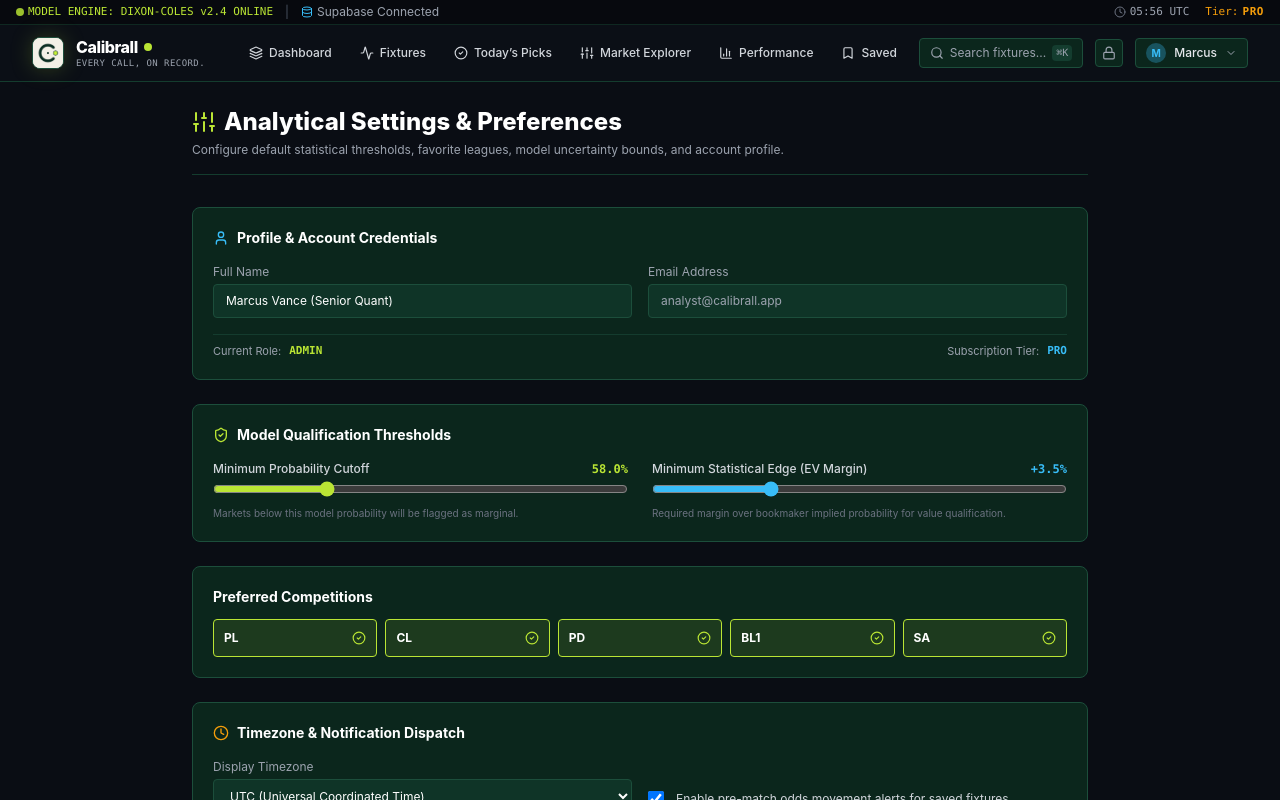
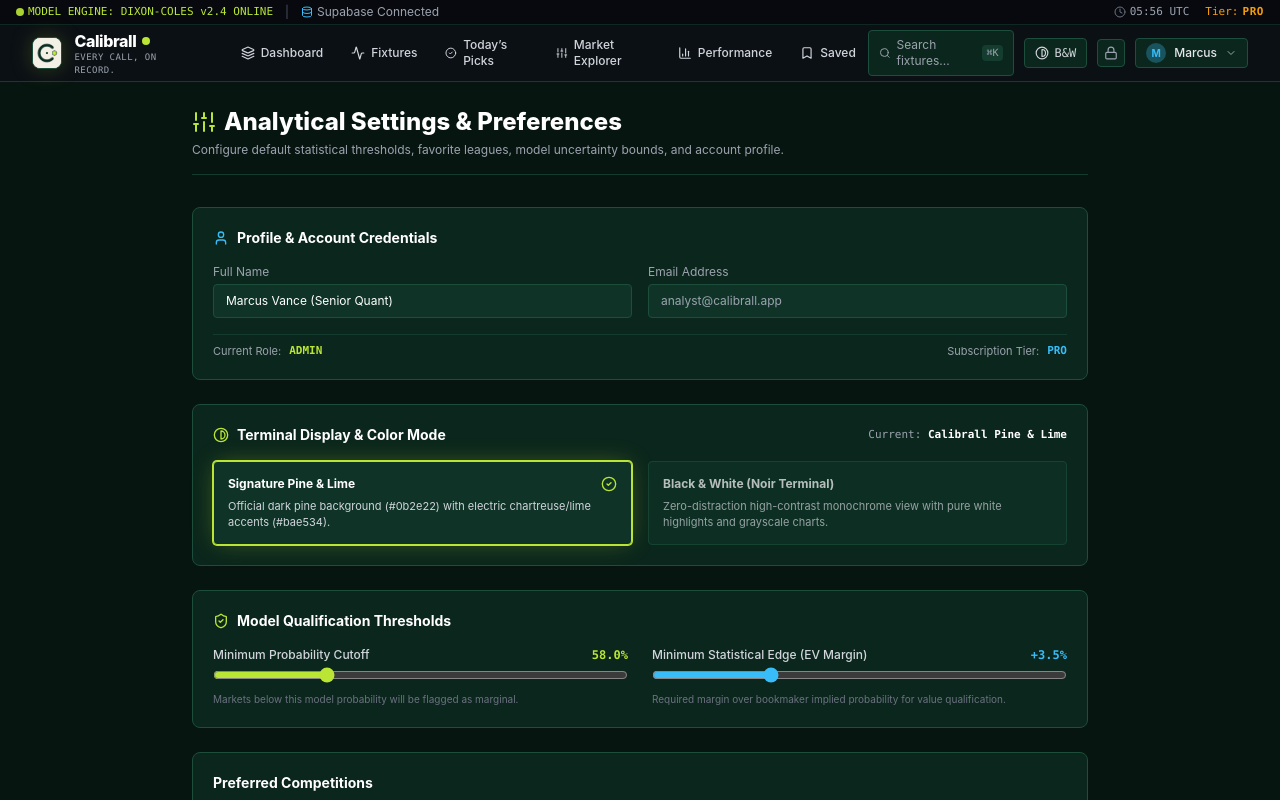
Before and after one commit to Ghreatness-Laboratory/calibrall, a Next.js app: page /settings in a window 1280 px wide. Shown: the top 800 px of the page. Built offline with nearby package versions, Linux system fonts and the light colour scheme; no server answers.

Commit message:
feat: add monochrome mode and stabilize timestamps
- Add monochrome mode to UI with persistent storage
- Stabilize fixture and explanation timestamps
- Refactor fixture state initialization to prevent hydration issues

```diff
--- a/src/app/globals.css
+++ b/src/app/globals.css
@@ -45,3 +45,42 @@
 .glow-border-blue {
   box-shadow: 0 0 16px -3px rgba(56, 189, 248, 0.25);
 }
+
+/* ==========================================================================
+   BLACK & WHITE (MONOCHROME / NOIR TERMINAL) MODE
+   High-contrast, zero-distraction statistical paper terminal aesthetic
+   ========================================================================== */
+
+html.monochrome {
+  filter: grayscale(100%) contrast(110%);
+}
+
+html.monochrome body {
+  background-color: #080808;
+  color: #f3f3f3;
+}
+
+html.monochrome img {
+  filter: grayscale(100%) contrast(120%);
+}
+
+html.monochrome .shadow-glow-lime,
+html.monochrome .shadow-glow-emerald {
+  box-shadow: 0 0 16px -2px rgba(255, 255, 255, 0.3) !important;
+}
+
+html.monochrome .bg-brand-emerald,
+html.monochrome .bg-brand-accent {
+  background-color: #ffffff !important;
+  color: #000000 !important;
+}
+
+html.monochrome .text-brand-emerald,
+html.monochrome .text-brand-accent {
+  color: #ffffff !important;
+}
+
+html.monochrome .border-brand-emerald,
+html.monochrome .border-brand-accent {
+  border-color: #ffffff !important;
+}
--- a/src/app/layout.tsx
+++ b/src/app/layout.tsx
@@ -17,8 +17,15 @@
   children: React.ReactNode;
 }) {
   return (
-    <html lang="en" className="dark">
-      <body className="min-h-screen bg-[#0a0d14] text-gray-100 flex flex-col antialiased selection:bg-brand-emerald selection:text-black">
+    <html lang="en" className="dark" suppressHydrationWarning>
+      <head>
+        <script
+          dangerouslySetInnerHTML={{
+            __html: `try{if(localStorage.getItem('calibrall_monochrome_mode')==='true'){document.documentElement.classList.add('monochrome')}}catch(e){}`,
+          }}
+        />
+      </head>
+      <body className="min-h-screen bg-[#071510] text-[#eeede3] flex flex-col antialiased selection:bg-brand-accent selection:text-black">
         <Navbar />
         <main className="flex-1 max-w-7xl w-full mx-auto px-4 sm:px-6 lg:px-8 py-6">
           {children}
--- a/src/app/settings/page.tsx
+++ b/src/app/settings/page.tsx
@@ -22,20 +22,39 @@
   Save,
   CheckCircle2,
   Trash2,
-  Lock
+  Lock,
+  Contrast
 } from 'lucide-react';
 
 export default function SettingsPage() {
   const [user, setUser] = useState<UserProfile | null>(null);
   const [prefs, setPrefs] = useState<UserPreferences | null>(null);
   const [saveStatus, setSaveStatus] = useState<string>('');
+  const [isMonochrome, setIsMonochrome] = useState<boolean>(false);
 
   useEffect(() => {
     setUser(getStoredUser());
     setPrefs(getStoredPreferences());
+    try {
+      const saved = localStorage.getItem('calibrall_monochrome_mode') === 'true';
+      setIsMonochrome(saved);
+    } catch (e) {}
   }, []);
 
   if (!user || !prefs) return null;
+
+  const handleToggleMonochrome = (enabled: boolean) => {
+    setIsMonochrome(enabled);
+    try {
+      if (enabled) {
+        document.documentElement.classList.add('monochrome');
+        localStorage.setItem('calibrall_monochrome_mode', 'true');
+      } else {
+        document.documentElement.classList.remove('monochrome');
+        localStorage.setItem('calibrall_monochrome_mode', 'false');
+      }
+    } catch (e) {}
+  };
 
   const handleSave = (e: React.FormEvent) => {
     e.preventDefault();
@@ -119,6 +138,59 @@
               <span>Subscription Tier:</span>
               <span className="font-mono uppercase font-bold text-brand-blue">{user.subscriptionTier}</span>
             </div>
+          </div>
+        </div>
+
+        {/* Terminal Theme & Black & White Mode */}
+        <div className="bg-surface-200 border border-border rounded-lg p-5 space-y-4">
+          <div className="flex items-center justify-between">
+            <h2 className="text-sm font-bold text-white flex items-center space-x-2">
+              <Contrast className="w-4 h-4 text-brand-accent" />
+              <span>Terminal Display & Color Mode</span>
+            </h2>
+            <span className="text-[11px] font-mono text-gray-400">
+              Current: <strong className="text-white">{isMonochrome ? 'Black & White (Noir)' : 'Calibrall Pine & Lime'}</strong>
+            </span>
+          </div>
+
+          <div className="grid grid-cols-1 sm:grid-cols-2 gap-4">
+            <button
+              type="button"
+              onClick={() => handleToggleMonochrome(false)}
+              className={`p-3.5 rounded border text-left transition-all ${
+                !isMonochrome
+                  ? 'bg-surface-100 border-brand-accent ring-1 ring-brand-accent shadow-glow-lime'
+                  : 'bg-surface-100 border-border opacity-70 hover:opacity-100'
+              }`}
+            >
+              <div className="flex items-center justify-between mb-1.5">
+                <span className="font-bold text-xs text-white">Signature Pine & Lime</span>
+                {!isMonochrome && <CheckCircle2 className="w-4 h-4 text-brand-accent" />}
+              </div>
+              <p className="text-[11px] text-gray-300">
+                Official dark pine background (#0b2e22) with electric chartreuse/lime accents (#bae534).
+              </p>
+            </button>
+
+            <button
+              type="button"
+              onClick={() => handleToggleMonochrome(true)}
+              className={`p-3.5 rounded border text-left transition-all ${
+                isMonochrome
+                  ? 'bg-white text-black border-white ring-1 ring-white shadow-md'
+                  : 'bg-surface-100 border-border opacity-70 hover:opacity-100'
+              }`}
+            >
+              <div className="flex items-center justify-between mb-1.5">
+                <span className={`font-bold text-xs ${isMonochrome ? 'text-black' : 'text-white'}`}>
+                  Black & White (Noir Terminal)
+                </span>
+                {isMonochrome && <CheckCircle2 className="w-4 h-4 text-black" />}
+              </div>
+              <p className={`text-[11px] ${isMonochrome ? 'text-gray-800' : 'text-gray-300'}`}>
+                Zero-distraction high-contrast monochrome view with pure white highlights and grayscale charts.
+              </p>
+            </button>
           </div>
         </div>
 
--- a/src/components/ExplanationCard.tsx
+++ b/src/components/ExplanationCard.tsx
@@ -116,7 +116,9 @@
         {/* Data Limitations & Sample Size */}
         <div className="pt-2 border-t border-border-subtle flex flex-wrap items-center justify-between text-[11px] text-gray-400">
           <span>Sample basis: {explanation?.sampleSize || 20} matches</span>
-          <span>Timestamp: {new Date(explanation?.generatedAt || Date.now()).toLocaleTimeString()} UTC</span>
+          <span suppressHydrationWarning>
+            Timestamp: {explanation?.generatedAt ? new Date(explanation.generatedAt).toISOString().slice(11, 16) + ' UTC' : '12:00 UTC'}
+          </span>
         </div>
       </div>
     </div>
--- a/src/components/Navbar.tsx
+++ b/src/components/Navbar.tsx
@@ -16,7 +16,8 @@
   User,
   CheckCircle2,
   Lock,
-  ChevronDown
+  ChevronDown,
+  Contrast
 } from 'lucide-react';
 import { getStoredUser, setStoredUser, isSupabaseConfigured } from '@/lib/supabase/client';
 import { UserProfile } from '@/types';
@@ -26,6 +27,7 @@
   const [user, setUser] = useState<UserProfile | null>(null);
   const [userDropdownOpen, setUserDropdownOpen] = useState(false);
   const [timeStr, setTimeStr] = useState<string>('');
+  const [isMonochrome, setIsMonochrome] = useState<boolean>(false);
 
   useEffect(() => {
     setUser(getStoredUser());
@@ -35,8 +37,36 @@
     };
     updateTime();
     const interval = setInterval(updateTime, 10000);
+
+    // Initialize Black & White state
+    try {
+      const saved = localStorage.getItem('calibrall_monochrome_mode') === 'true';
+      setIsMonochrome(saved);
+      if (saved) {
+        document.documentElement.classList.add('monochrome');
+      }
+    } catch (e) {
+      // safe fallback
+    }
+
     return () => clearInterval(interval);
   }, []);
+
+  const toggleMonochrome = () => {
+    const next = !isMonochrome;
+    setIsMonochrome(next);
+    try {
+      if (next) {
+        document.documentElement.classList.add('monochrome');
+        localStorage.setItem('calibrall_monochrome_mode', 'true');
+      } else {
+        document.documentElement.classList.remove('monochrome');
+        localStorage.setItem('calibrall_monochrome_mode', 'false');
+      }
+    } catch (e) {
+      console.error('Failed to save monochrome state', e);
+    }
+  };
 
   const navItems = [
     { label: 'Dashboard', href: '/dashboard', icon: Layers },
@@ -72,9 +102,9 @@
           </span>
         </div>
         <div className="flex items-center space-x-4 font-mono text-[11px]">
-          <span className="flex items-center space-x-1">
+          <span className="flex items-center space-x-1" suppressHydrationWarning>
             <Clock className="w-3 h-3 text-gray-500" />
-            <span>{timeStr || '12:00 UTC'}</span>
+            <span suppressHydrationWarning>{timeStr || '12:00 UTC'}</span>
           </span>
           <Link href="/pricing" className="text-brand-amber hover:underline flex items-center space-x-1">
             <span>Tier:</span>
@@ -129,7 +159,7 @@
           </div>
 
           {/* Right Action Tools */}
-          <div className="flex items-center space-x-3">
+          <div className="flex items-center space-x-2.5">
             <Link
               href="/matches"
               className="hidden sm:flex items-center space-x-1.5 text-xs text-gray-400 bg-surface-200 border border-border px-2.5 py-1.5 rounded hover:text-white"
@@ -138,6 +168,20 @@
               <span>Search fixtures...</span>
               <kbd className="font-mono text-[10px] bg-surface-50 px-1 rounded text-gray-400">⌘K</kbd>
             </Link>
+
+            {/* Black & White Mode Toggle Button */}
+            <button
+              onClick={toggleMonochrome}
+              className={`flex items-center space-x-1.5 px-2.5 py-1.5 rounded border text-xs font-mono transition-all ${
+                isMonochrome
+                  ? 'bg-white text-black border-white font-bold shadow-md'
+                  : 'bg-surface-200 border-border text-gray-300 hover:text-white hover:border-gray-500'
+              }`}
+              title={isMonochrome ? 'Switch to Color Mode' : 'Switch to Black & White (Noir Terminal) Mode'}
+            >
+              <Contrast className="w-3.5 h-3.5" />
+              <span>{isMonochrome ? 'B&W ON' : 'B&W'}</span>
+            </button>
 
             <Link
               href="/admin"
```
Also changed, not shown: src/app/matches/[id]/page.tsx (+8 -4 lines), src/components/FixtureCard.tsx (+21 -8 lines), src/lib/data/seedData.ts (+16 -16 lines).
